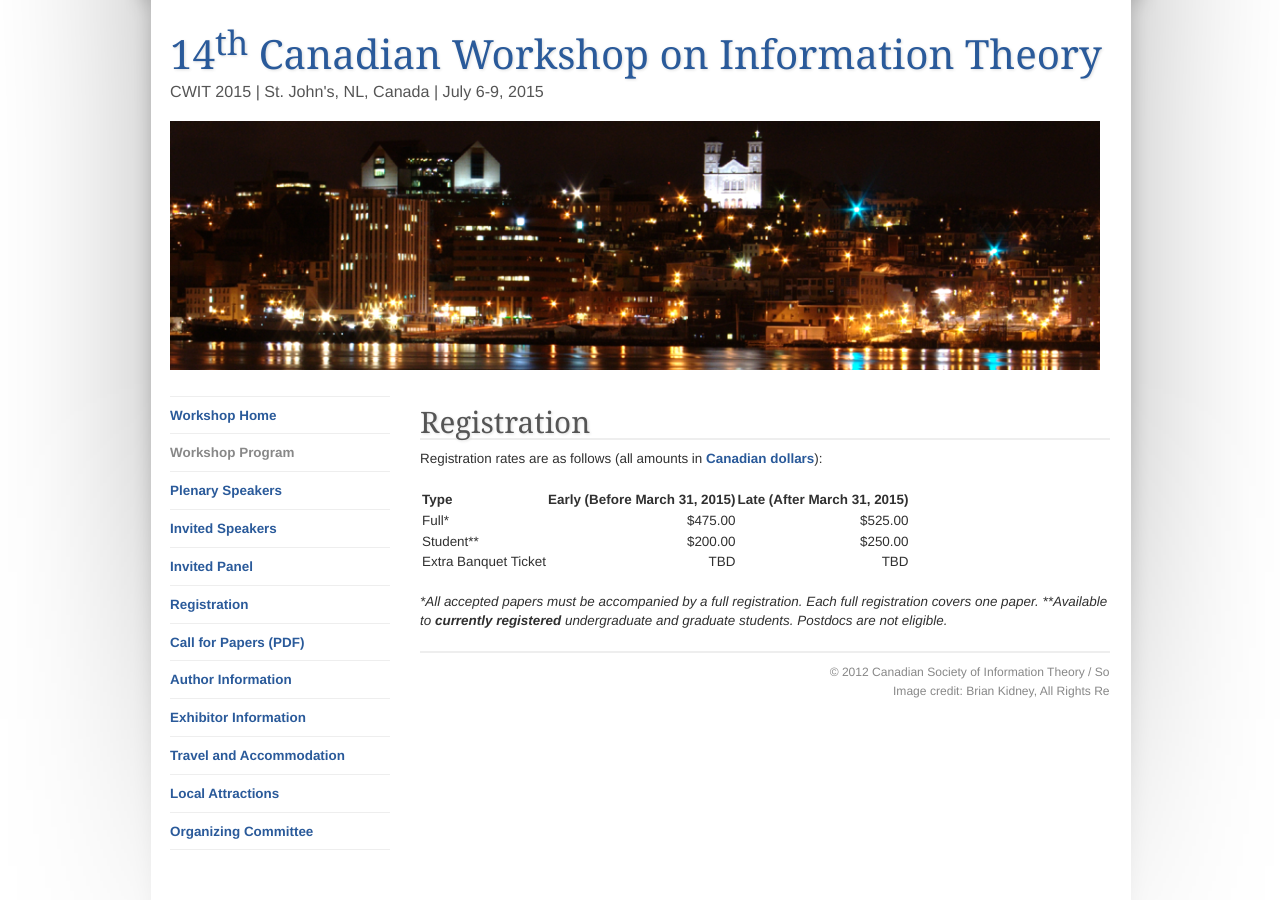
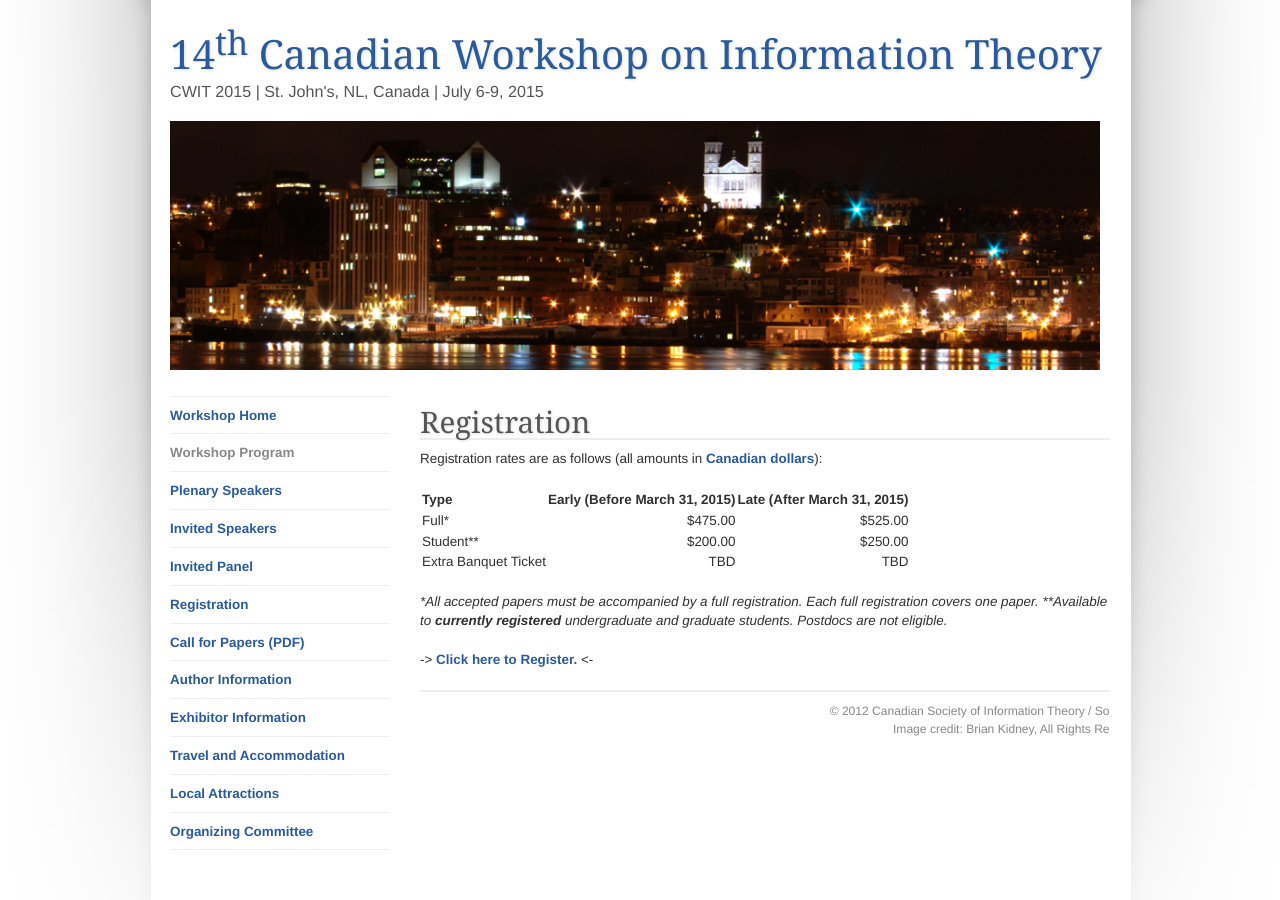
Before and after one commit to bkidney/CWIT2015, a Jekyll site: the page built from registration.md, in a window 1280 px wide. Built offline with Jekyll 4.4.1, drawn with Linux system fonts in a browser that asks for light colours.

Commit message:
Adds link to registration page.

```diff
--- a/registration.md
+++ b/registration.md
@@ -17,3 +17,5 @@ Registration rates are as follows \(all amounts in [Canadian dollars](http://www
 <br>
 *\*All accepted papers must be accompanied by a full registration. Each full registration covers one paper.*
 *\*\*Available to **currently registered** undergraduate and graduate students. Postdocs are not eligible.*
+
+-> [Click here to Register.](https://conf.stuaff.mun.ca/getdemo.ei?id=53&s=_3AS0QD6JA) <-
```
